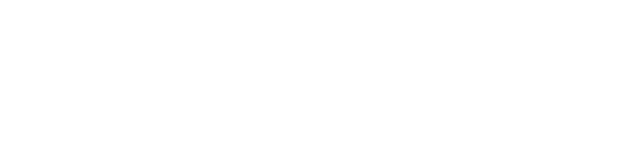
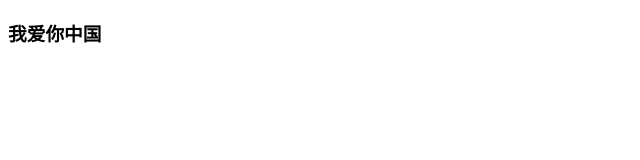
Before and after one commit to josnyyds/gitdeom, a plain HTML site: page index.html in a window 1280 px wide. Shown: the whole page, without its empty margins (0-640 px from the left). Drawn offline with Linux system fonts and the light colour scheme.

Commit message:
第四版本

```diff
--- a/index.html
+++ b/index.html
@@ -7,6 +7,8 @@
     <title>Document</title>
 </head>
 <body>
-
+    <div>
+        <h3> 我爱你中国</h3>
+    </div>
 </body>
 </html>
```
